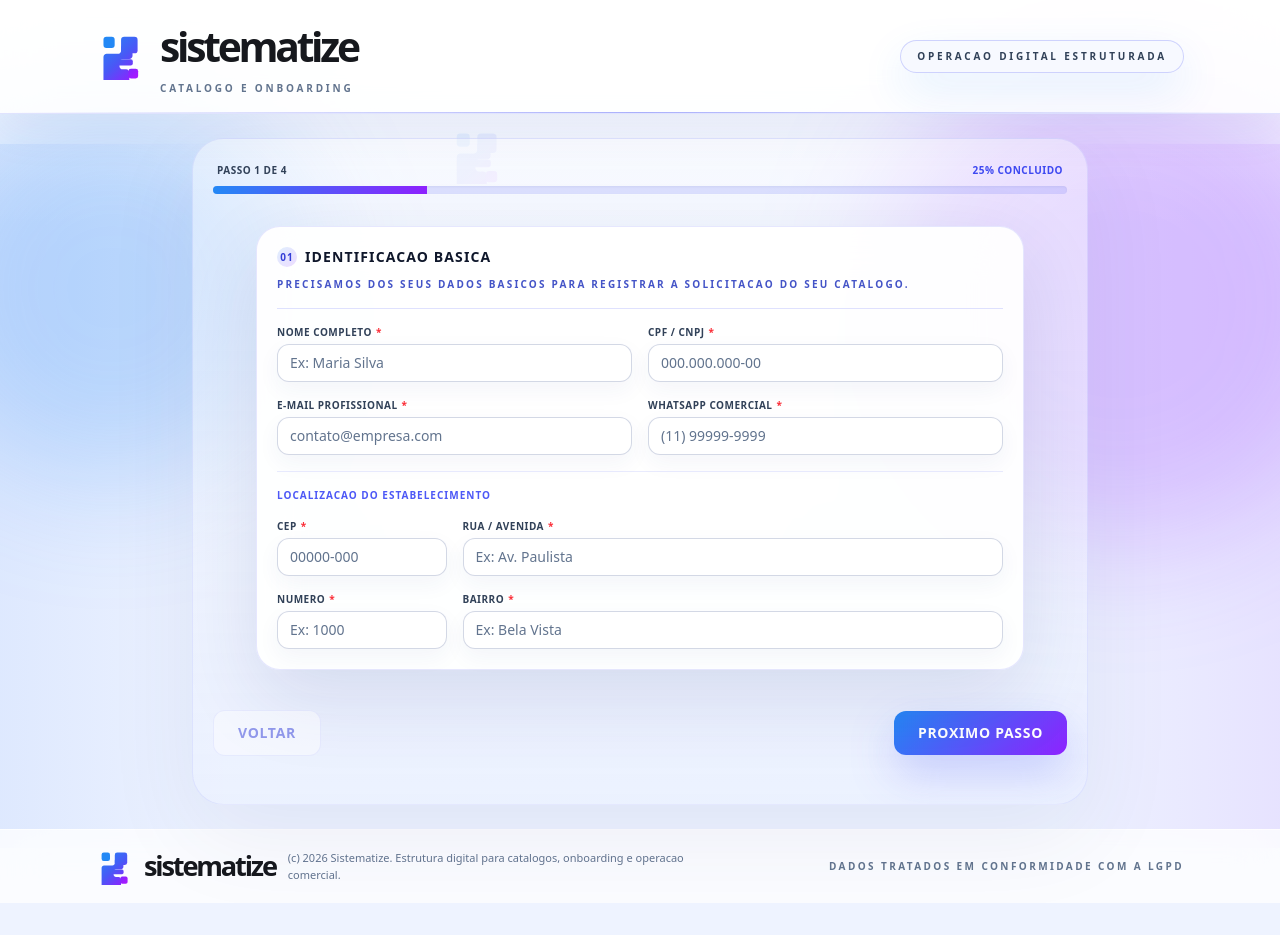
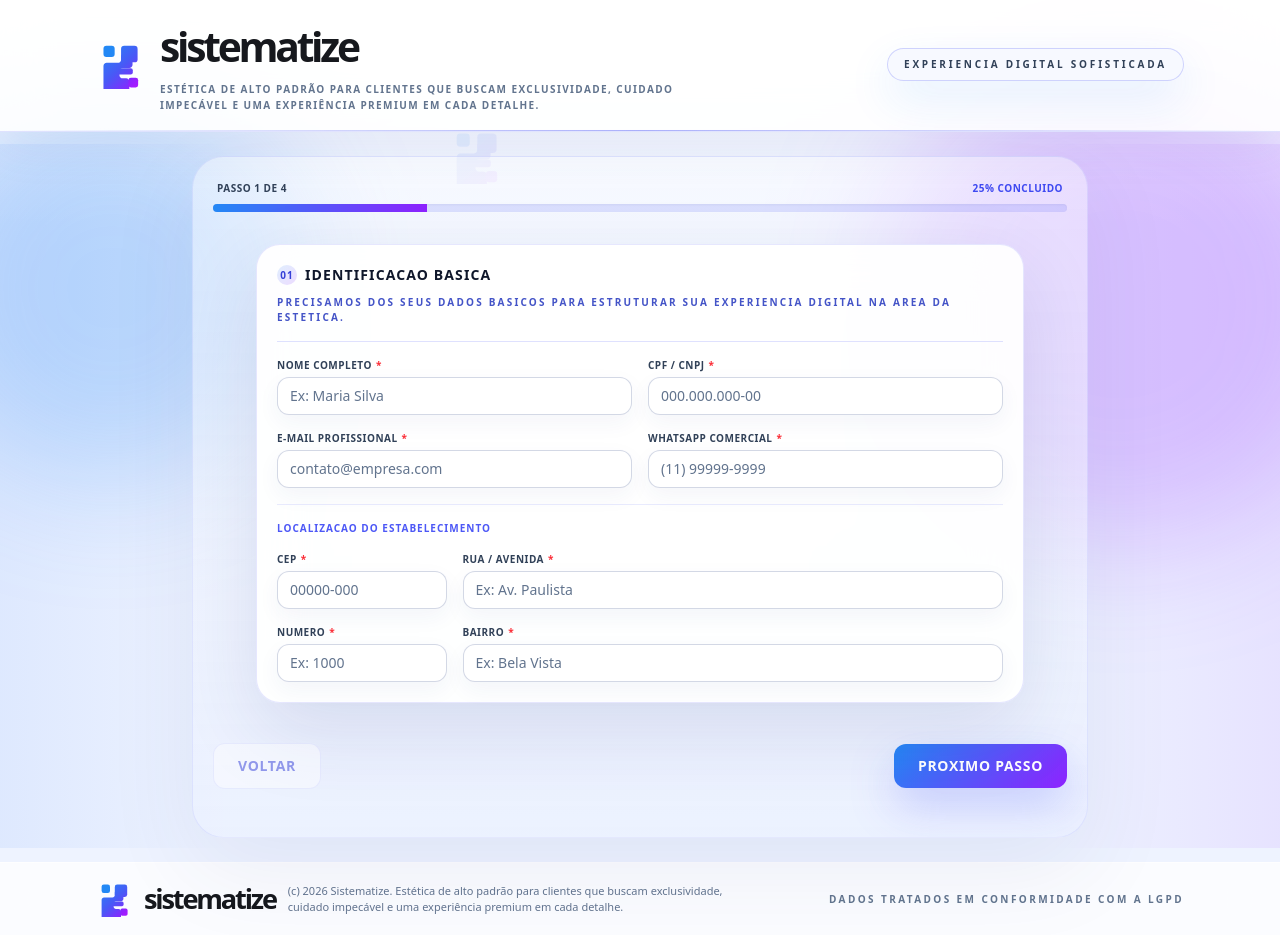
Before and after one commit to CATALOGOSBEAUTY/catalogo-formulario-onboarding, a React (Vite) app: page / in a window 1280 px wide. Before the commit the page ends 903 px from the top, so only its background shows below. Built offline with nearby package versions, Linux system fonts and the light colour scheme.

Commit message:
chore: update premium aesthetics branding

```diff
--- a/metadata.json
+++ b/metadata.json
@@ -1,6 +1,6 @@
 {
-  "name": "Sistematize | Catalogo e Formulario de Onboarding",
-  "description": "Landing de captura para onboarding, catalogos e estrutura digital da Sistematize.",
+  "name": "Sistematize | Estetica Premium",
+  "description": "Estética de alto padrão para clientes que buscam exclusividade, cuidado impecável e uma experiência premium em cada detalhe.",
   "requestFramePermissions": [],
   "majorCapabilities": []
 }
--- a/src/components/branding/SistematizeLogo.tsx
+++ b/src/components/branding/SistematizeLogo.tsx
@@ -75,7 +75,7 @@ export function SistematizeLogo({
           sistematize
         </span>
         {subtitle ? (
-          <span className="mt-1 text-[10px] font-semibold uppercase tracking-[0.28em] text-slate-500">
+          <span className="mt-1 block max-w-[min(72vw,34rem)] text-[9px] font-semibold uppercase leading-relaxed tracking-[0.14em] text-slate-500 sm:text-[10px]">
             {subtitle}
           </span>
         ) : null}
--- a/src/modules/Footer/index.tsx
+++ b/src/modules/Footer/index.tsx
@@ -11,7 +11,7 @@ export function Footer() {
             wordmarkClassName="text-[1.7rem]"
           />
           <p className="max-w-md text-[11px] text-slate-500">
-            (c) {new Date().getFullYear()} Sistematize. Estrutura digital para catalogos, onboarding e operacao comercial.
+            (c) {new Date().getFullYear()} Sistematize. Estética de alto padrão para clientes que buscam exclusividade, cuidado impecável e uma experiência premium em cada detalhe.
           </p>
         </div>
         <div className="text-[10px] font-semibold uppercase tracking-[0.24em] text-slate-500">
--- a/src/modules/Header/index.tsx
+++ b/src/modules/Header/index.tsx
@@ -9,11 +9,11 @@ export function Header() {
             className="gap-3 sm:gap-4"
             iconClassName="h-11 w-11 sm:h-12 sm:w-12"
             wordmarkClassName="text-[2rem] sm:text-[2.55rem]"
-            subtitle="Catalogo e onboarding"
+            subtitle="Estética de alto padrão para clientes que buscam exclusividade, cuidado impecável e uma experiência premium em cada detalhe."
           />
         </div>
         <div className="hidden rounded-full border border-[rgba(77,88,246,0.24)] bg-[rgba(247,249,255,0.94)] px-4 py-2 text-[10px] font-semibold uppercase tracking-[0.28em] text-slate-700 shadow-[0_18px_45px_rgba(37,136,245,0.12)] md:block">
-          Operacao digital estruturada
+          Experiencia digital sofisticada
         </div>
       </div>
       <div className="h-px w-full bg-gradient-to-r from-transparent via-[rgba(77,88,246,0.48)] to-transparent" />
--- a/src/modules/OnboardingForm/components/PersonalInfoForm.tsx
+++ b/src/modules/OnboardingForm/components/PersonalInfoForm.tsx
@@ -56,7 +56,7 @@ export function PersonalInfoForm({ data, updateData }: Props) {
           IDENTIFICACAO BASICA
         </CardTitle>
         <CardDescription>
-          Precisamos dos seus dados basicos para registrar a solicitacao do seu catalogo.
+          Precisamos dos seus dados basicos para estruturar sua experiencia digital na area da estetica.
         </CardDescription>
       </CardHeader>
       <CardContent className="space-y-4">
```
Also changed, not shown: 2 other files (tests, documents, lock files or other folders).
